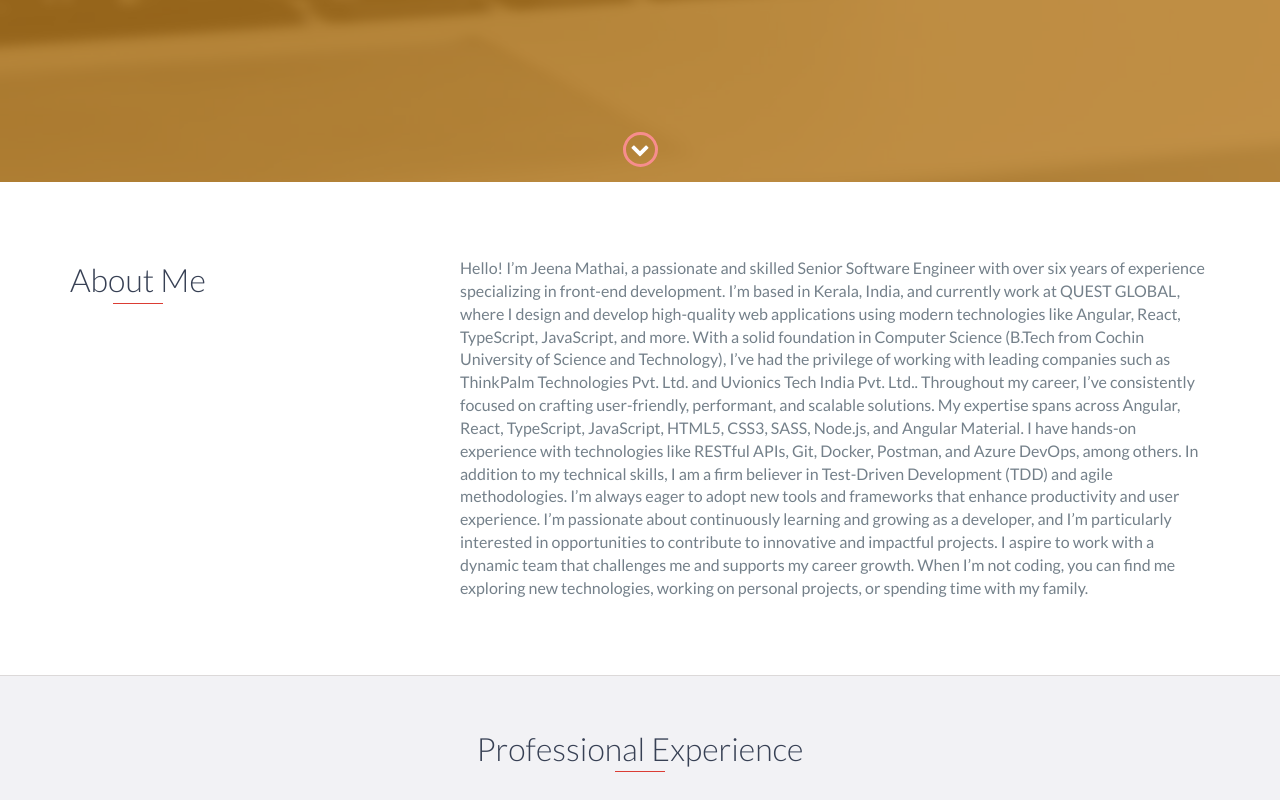
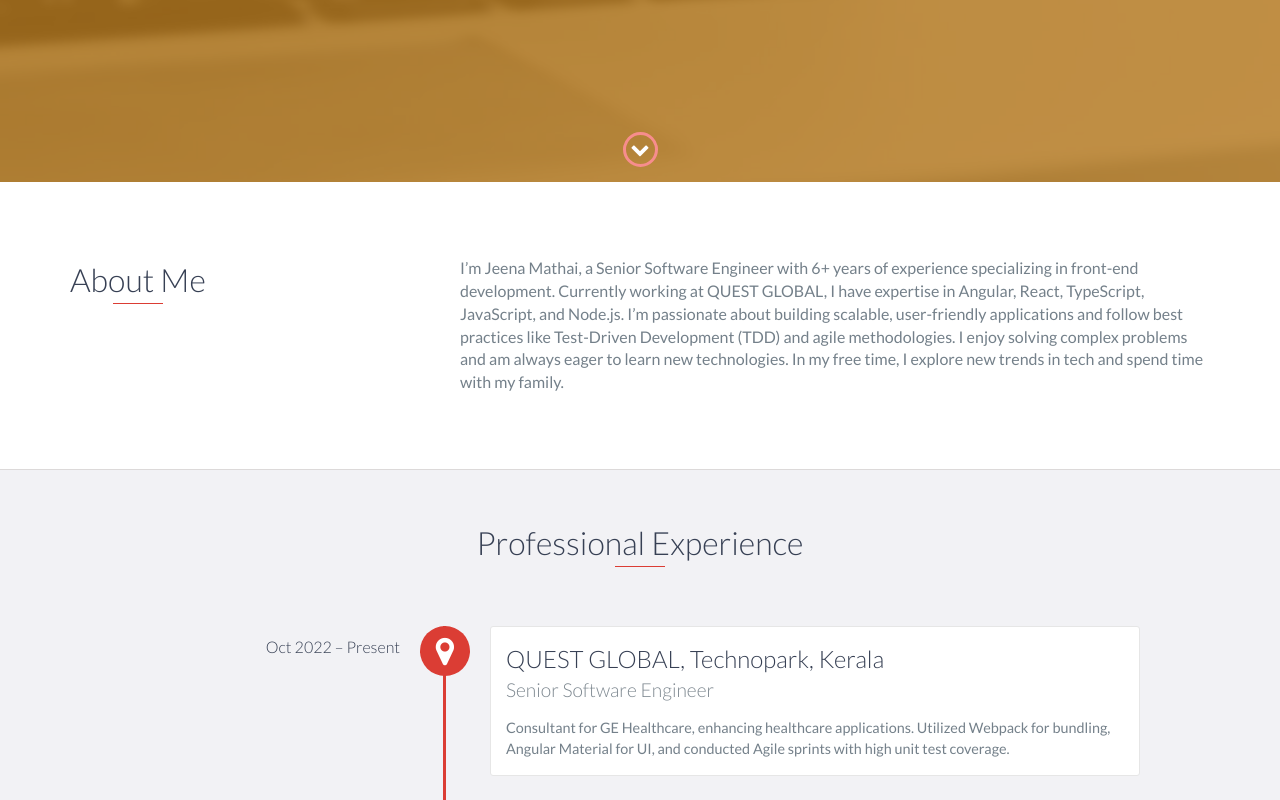
Before and after one commit to jeenajeena/portfolio, a website: page index.html in a window 1280 px wide. Shown: the part 618-1418 px from the top of the page. Drawn offline with nearby package versions, Linux system fonts and the light colour scheme.

Commit message:
Update index.html

```diff
--- a/index.html
+++ b/index.html
@@ -52,17 +52,9 @@
                 </div>
                 <div class="col-md-8">
                     <p>
-                       Hello! I’m Jeena Mathai, a passionate and skilled Senior Software Engineer with over six years of experience specializing in front-end development. I’m based in Kerala, India, and currently work at QUEST GLOBAL, where I design and develop high-quality web applications using modern technologies like Angular, React, TypeScript, JavaScript, and more.
+                       I’m Jeena Mathai, a Senior Software Engineer with 6+ years of experience specializing in front-end development. Currently working at QUEST GLOBAL, I have expertise in Angular, React, TypeScript, JavaScript, and Node.js. I’m passionate about building scalable, user-friendly applications and follow best practices like Test-Driven Development (TDD) and agile methodologies.
 
-With a solid foundation in Computer Science (B.Tech from Cochin University of Science and Technology), I’ve had the privilege of working with leading companies such as ThinkPalm Technologies Pvt. Ltd. and Uvionics Tech India Pvt. Ltd.. Throughout my career, I’ve consistently focused on crafting user-friendly, performant, and scalable solutions.
-
-My expertise spans across Angular, React, TypeScript, JavaScript, HTML5, CSS3, SASS, Node.js, and Angular Material. I have hands-on experience with technologies like RESTful APIs, Git, Docker, Postman, and Azure DevOps, among others.
-
-In addition to my technical skills, I am a firm believer in Test-Driven Development (TDD) and agile methodologies. I’m always eager to adopt new tools and frameworks that enhance productivity and user experience.
-
-I’m passionate about continuously learning and growing as a developer, and I’m particularly interested in opportunities to contribute to innovative and impactful projects. I aspire to work with a dynamic team that challenges me and supports my career growth.
-
-When I’m not coding, you can find me exploring new technologies, working on personal projects, or spending time with my family.
+I enjoy solving complex problems and am always eager to learn new technologies. In my free time, I explore new trends in tech and spend time with my family.
                     </p>
                 </div>
             </div>
```
